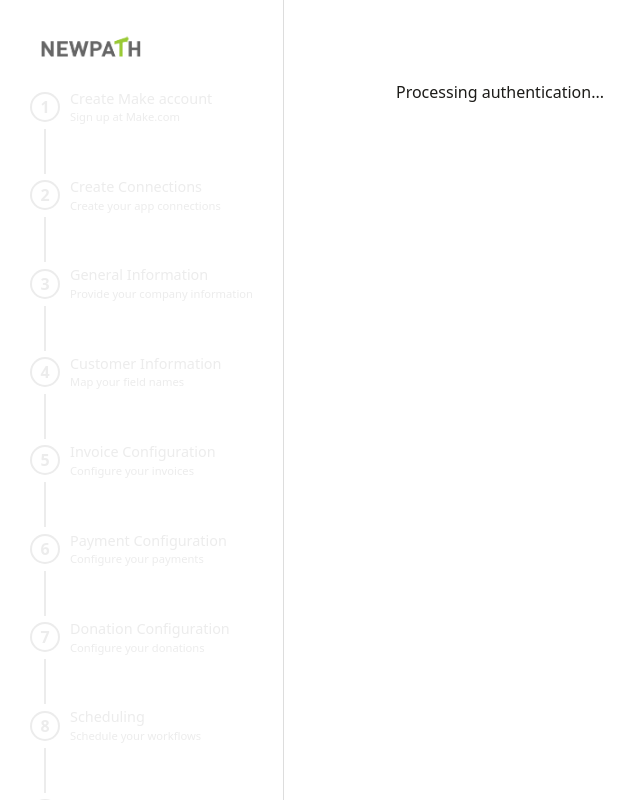
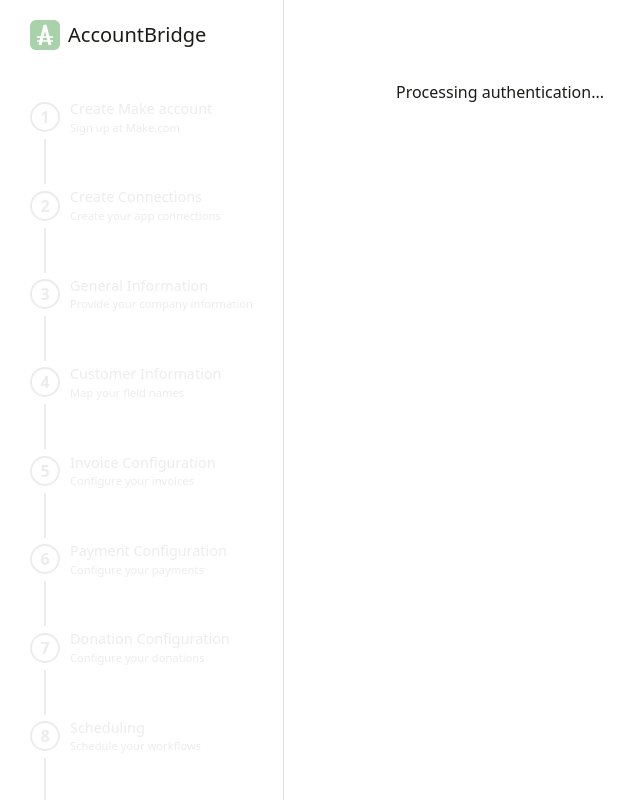
Before and after one commit to NewPath-Consulting/quickbooks-for-wildapricot, a React (Vite) app: page /oauth-success in a window 1280 px wide. Shown: the whole page, without its empty margins (0-640 px from the left). Built offline with nearby package versions, Linux system fonts and the light colour scheme.

Commit message:
add new logo and title to sidebar

```diff
--- a/src/components/review-config-component/ReviewConfig.css
+++ b/src/components/review-config-component/ReviewConfig.css
@@ -9,6 +9,8 @@
     align-items: center;
     transition: transform 0.8s ease;
 }
+
+
 
 .review-icon:hover {
     transform: rotate(360deg);
--- a/src/components/sidebar/Sidebar.css
+++ b/src/components/sidebar/Sidebar.css
@@ -42,6 +42,12 @@
 
 .sidebar .step-title.bold-step-title,  .sidebar .step-sub-title.bold-step-title{
     color: rgb(0, 0, 0, 0.8);
+}
+
+.sidebar .logo {
+    background-color: #a9d2aa;
+    width: 30px;
+    height: 30px;
 }
 
 .sidebar .step-title.current-step-title, .sidebar .step-sub-title.current-step-title  {
--- a/src/components/sidebar/Sidebar.tsx
+++ b/src/components/sidebar/Sidebar.tsx
@@ -1,6 +1,6 @@
 import "./Sidebar.css";
 import {useOnBoarding} from "../../hooks/useOnboarding.ts";
-import {Link, useNavigate} from "react-router-dom";
+import {useNavigate} from "react-router-dom";
 import {useEffect, useRef} from "react";
 
 const Sidebar: React.FC = () => {
@@ -19,7 +19,21 @@
 
   return (
     <aside className="sidebar">
-      <img className={''} style={{margin: "1.2em 20px 1.9em 0.7em"}} width={100} height={22} src={"logo.png"} alt={"NewPaths logo"}/>
+      {/*<img className={''} style={{margin: "1.2em 20px 1.9em 0.7em"}} width={100} height={22} src={"logo.png"} alt={"NewPaths logo"}/>*/}
+      <div className={'d-flex gap-2 align-items-center mb-5 mt-1'}>
+        <div className={'rounded-2 logo d-flex justify-content-center align-items-center'}>
+          <svg xmlns="http://www.w3.org/2000/svg" width="40" height="40" viewBox="0 0 300 300" preserveAspectRatio="xMidYMid meet">
+            <path d="M100 250 L150 50 L200 250" stroke="#fff" stroke-width="30" stroke-linejoin="miter" stroke-linecap="butt" fill="none" />
+
+            <line x1="70" y1="170" x2="230" y2="170" stroke="#fff" stroke-width="15" stroke-linecap="butt" />
+            <line x1="70" y1="210" x2="230" y2="210" stroke="#fff" stroke-width="15" stroke-linecap="butt" />
+          </svg>
+        </div>
+        <div>
+          <strong className={'fw-medium fs-5'}>AccountBridge</strong>
+        </div>
+      </div>
+
       <ul className="steps">
         {/*<div className={'progress'} style={{height: `${(100/(steps.length-1))*(currentStepIndex)}%`}}></div>*/}
         {steps.map((step, index) => {
--- a/src/pages/create-connections-page/CreateConnections.tsx
+++ b/src/pages/create-connections-page/CreateConnections.tsx
@@ -281,7 +281,7 @@
         <div className={'row mb-3'}>
           {connectionsList.map((connection, index) => <ConnectionComponent key={index} isLoading={isLoadingMap.get(connection.accountType) || false} createConnection={handleConnection} isConnected={isConnectedMap.get(connection.accountType) || false} connection={connection}/>)}
         </div>
-        <h6 className={'mb-3 ms-2 fw-light'}>Connect To Account Bridge</h6>
+        <h6 className={'mb-3 ms-2 fw-light'}>Connect To AccountBridge</h6>
         <div className={'row mb-3'}>
           {accountBridgeConnectionsList.map((connection, index) => <ConnectionComponent key={index} isLoading={isLoadingMap.get(connection.accountType) || false} createConnection={createConnectionToAccountBridge} isConnected={isAppConnectedToAccountBridgeMap.get(connection.accountType) || false} connection={connection}/>)}
         </div>
```
